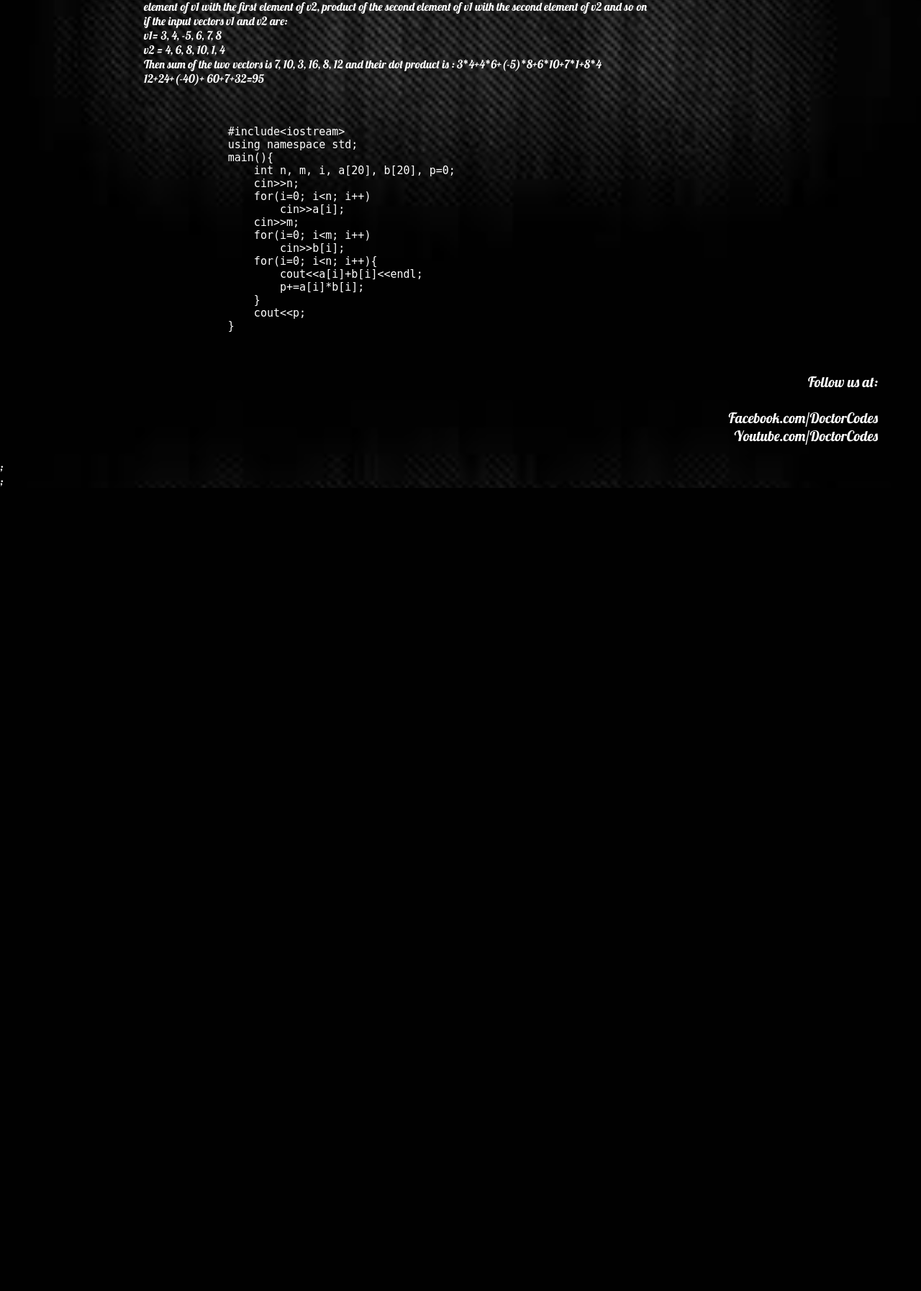
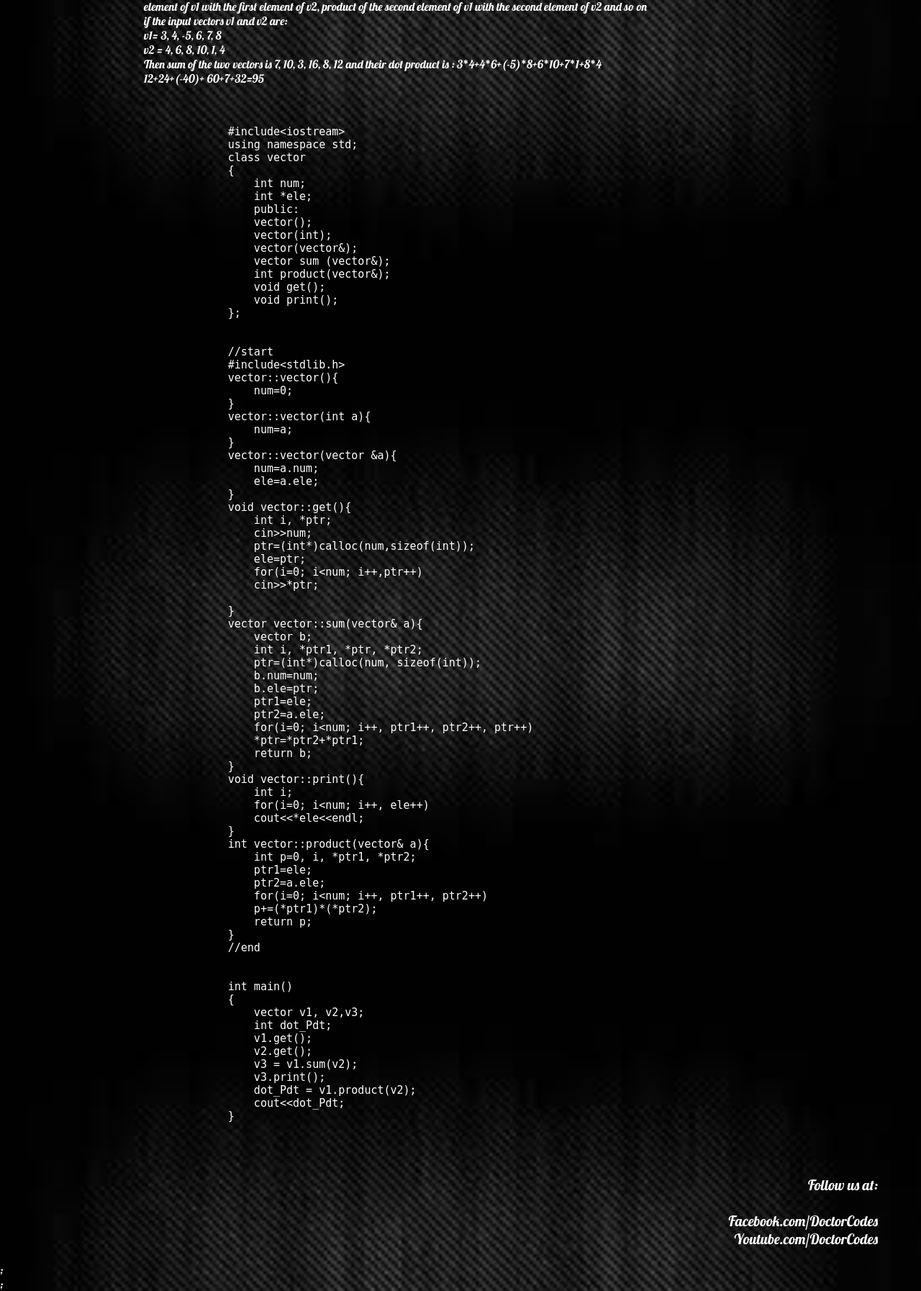
Before and after one commit to imhaggarwal/skillrack, a PHP site: page /pp3/5.php in a window 1280 px wide. Shown: the part 386-2180 px from the top of the page at 72% size. Before the commit the page ends 1064 px from the top, so only its background shows below. Run offline with PHP 8.4, Linux system fonts and the light colour scheme.

Commit message:
New Vector

```diff
--- a/pp3/5.php
+++ b/pp3/5.php
@@ -15,20 +15,82 @@
 		<pre>
 			#include&lt;iostream>
 			using namespace std;
-			main(){
-			    int n, m, i, a[20], b[20], p=0;
-			    cin>>n;
-			    for(i=0; i&lt;n; i++)
-			        cin>>a[i];
-			    cin>>m;
-			    for(i=0; i&lt;m; i++)
-			        cin>>b[i];
-			    for(i=0; i&lt;n; i++){
-			        cout&lt;&lt;a[i]+b[i]&lt;&lt;endl;
-			        p+=a[i]*b[i];
-			    }
-			    cout&lt;&lt;p;
+			class vector
+			{
+			    int num;
+			    int *ele;
+			    public:
+			    vector();
+			    vector(int);
+			    vector(vector&);
+			    vector sum (vector&);
+			    int product(vector&);
+			    void get();
+			    void print();
+			};
+
+
+			//start
+			#include&lt;stdlib.h>
+			vector::vector(){
+			    num=0;
 			}
+			vector::vector(int a){
+			    num=a;
+			}
+			vector::vector(vector &a){
+			    num=a.num;
+			    ele=a.ele;
+			}
+			void vector::get(){
+			    int i, *ptr;
+			    cin>>num;
+			    ptr=(int*)calloc(num,sizeof(int));
+			    ele=ptr;
+			    for(i=0; i&lt;num; i++,ptr++)
+			    cin>>*ptr;
+
+			}
+			vector vector::sum(vector& a){
+			    vector b;
+			    int i, *ptr1, *ptr, *ptr2;
+			    ptr=(int*)calloc(num, sizeof(int));
+			    b.num=num;
+			    b.ele=ptr;
+			    ptr1=ele;
+			    ptr2=a.ele;
+			    for(i=0; i&lt;num; i++, ptr1++, ptr2++, ptr++)
+			    *ptr=*ptr2+*ptr1;
+			    return b;
+			}
+			void vector::print(){
+			    int i;
+			    for(i=0; i&lt;num; i++, ele++)
+			    cout&lt;&lt;*ele&lt;&lt;endl;
+			}
+			int vector::product(vector& a){
+			    int p=0, i, *ptr1, *ptr2;
+			    ptr1=ele;
+			    ptr2=a.ele;
+			    for(i=0; i&lt;num; i++, ptr1++, ptr2++)
+			    p+=(*ptr1)*(*ptr2);
+			    return p;
+			}
+			//end
+
+
+			int main()
+			{
+			    vector v1, v2,v3;
+			    int dot_Pdt;
+			    v1.get();
+			    v2.get();
+			    v3 = v1.sum(v2);
+			    v3.print();
+			    dot_Pdt = v1.product(v2);
+			    cout&lt;&lt;dot_Pdt;
+			}
+
 
 	</pre>
 	</div>
```
